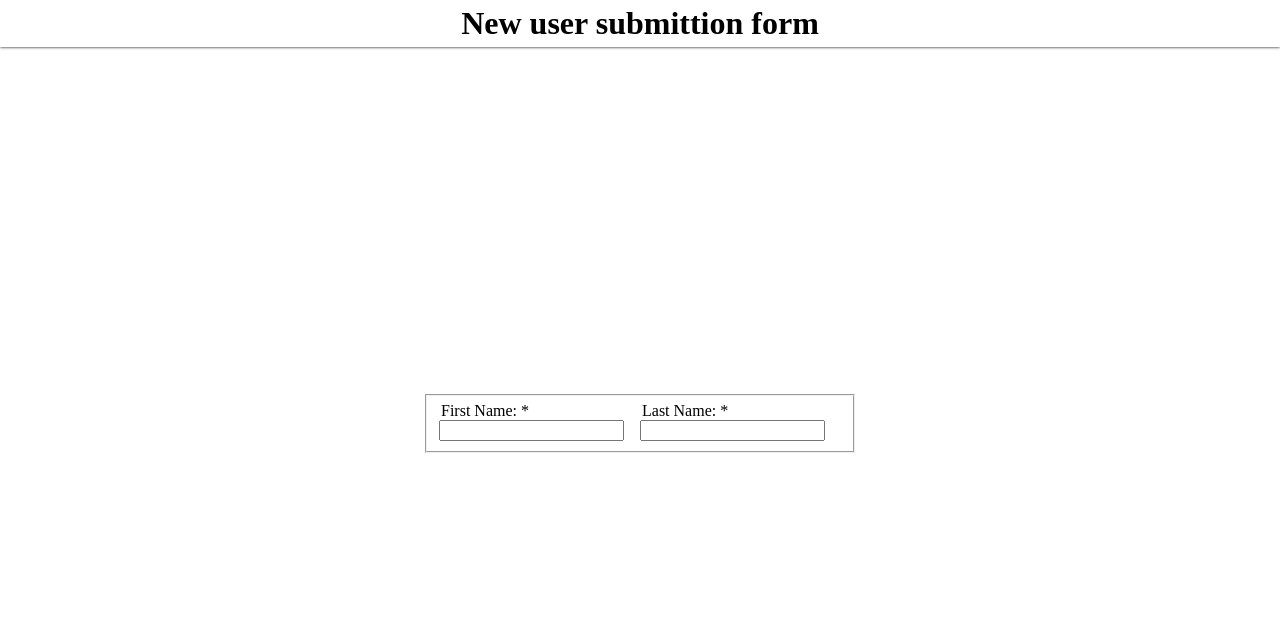
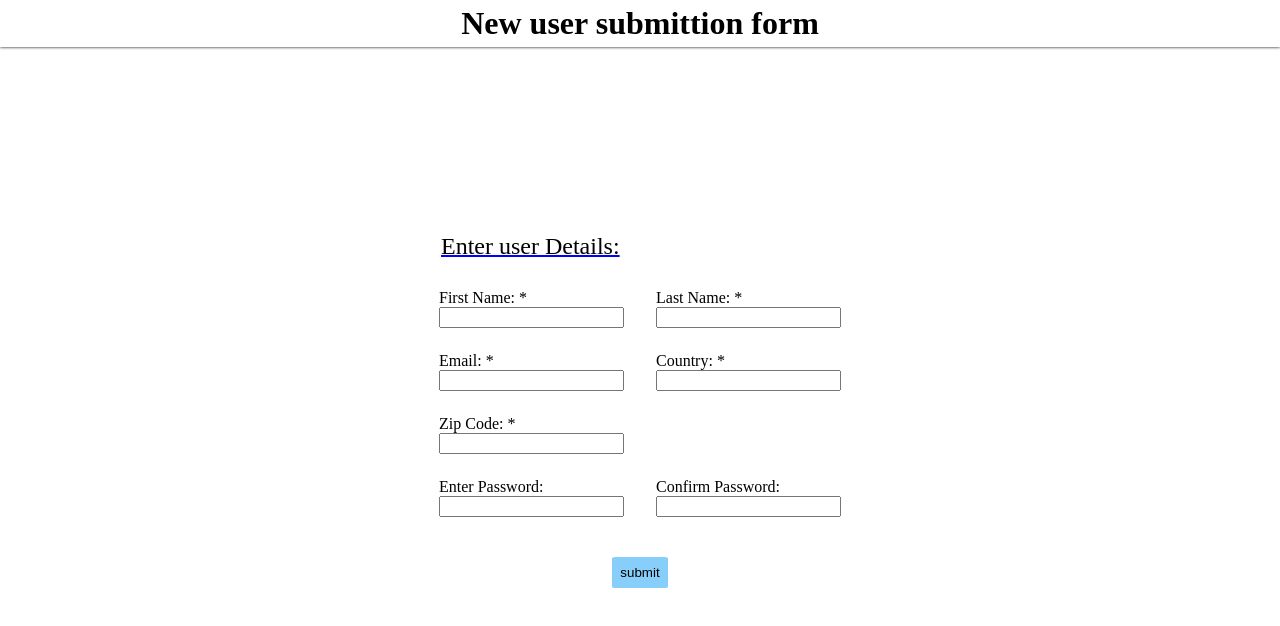
Before and after one commit to doxam1/formValidationJS, a website built with webpack: page src/index.html in a window 1280 px wide. Built offline with nearby package versions, Linux system fonts and the light colour scheme.

Commit message:
basic form elements done

```diff
--- a/src/index.html
+++ b/src/index.html
@@ -10,22 +10,83 @@
       <div>New user submittion form</div>
     </header>
     <main>
-      <form>
+      <form action="" method="post">
         <fieldset>
-          <div class="line1 formLine">
+          <legend>Enter user Details:</legend>
+          <div class="formLine">
             <div class="formItem">
-              <legend>
+              <label for="fName">
                 First Name: <span aria-label="required"> * </span>
-              </legend>
-              <input type="text" required minlength="2" />
+              </label>
+              <input
+                type="text"
+                id="fName"
+                required
+                minlength="2"
+                name="fName"
+              />
             </div>
             <div class="formItem">
-              <legend>Last Name: <span aria-label="required"> * </span></legend>
-              <input type="text" required minlength="2" />
+              <label for="lName"
+                >Last Name: <span aria-label="required"> * </span></label
+              >
+              <input
+                type="text"
+                id="lName"
+                required
+                minlength="2"
+                name="lName"
+              />
             </div>
-            <div class="formLine">
-              <!-- continue from here !!!!!!!!!!!! -->
+          </div>
+          <div class="formLine">
+            <div class="formItem">
+              <label for="email"
+                >Email: <span aria-label="required"> * </span></label
+              >
+              <input type="email" id="email" name="email" required />
             </div>
+            <div class="formItem">
+              <label for="country">
+                Country: <span aria-label="required"> * </span></label
+              >
+              <input
+                type="text"
+                id="country"
+                name="country"
+                required
+                list="countryNames"
+              />
+              <datalist id="countryNames">
+                <option value="israel">Israel</option>
+                <option value="USA">United States</option>
+                <option value="england">England</option>
+                <option value="brasil">Brasil</option>
+                <option value="equador">Equador</option>
+                <option value="china">China</option>
+                <option value="vietnam">Vietnam</option>
+              </datalist>
+            </div>
+          </div>
+          <div class="formLine">
+            <div class="formItem">
+              <label for="zipCode">Zip Code: <span aria-label="required"> * </span></label>
+              <input type="tel" name="zipCode" id="zipCode" required />
+            </div>
+            <div class="formItem errorMsgs"></div>
+          </div>
+          <div class="formLine">
+            <div class="formItem">
+              <label for="password"> Enter Password: </label>
+              <input type="password" required id="password" name="password" />
+            </div>
+            <div class="formItem">
+                <label for="passwordConfirm"> Confirm Password: </label>
+                <input type="password" name="passwordConfirm" id="passwordConfirm" required />
+            </div>
+          </div>
+          <div class="formLine subBtn">
+            <input type="submit" value="submit" />
           </div>
         </fieldset>
       </form>
--- a/src/styles/style.scss
+++ b/src/styles/style.scss
@@ -1,14 +1,16 @@
 // write style here in scss, main file.
 body {
   height: 100svh;
+  width: 100svw;
   display: flex;
   margin: 0;
   flex-direction: column;
   align-items: center;
+  justify-content: center;
 
   & header {
     height: 50px;
-        width: 100%;
+    width: 100svw;
     display: flex;
     justify-content: center;
     align-items: center;
@@ -21,18 +23,59 @@ body {
     display: flex;
     flex-direction: column;
     height: 100%;
-        width: 100%;
+    width: 100svw;
     justify-content: center;
     align-items: center;
 
     & form {
-            max-width: 60%;
+    //   max-width: 60%;
+
+      & legend {
+        text-decoration: 2px underline blue;
+        font-size: 1.5rem;
+        padding-bottom: 1.5rem;
+
+      }
+
+      & fieldset {
+        display: flex;
+        flex-direction: column;
+        gap: 1.5rem;
+        border: none; ///
 
         & .formLine {
           display: flex;
-                gap: 1rem;
+          gap: 2rem;
+
+          & .formItem {
+            display: flex;
+            flex-direction: column;
+          }
+
+          &.subBtn {
+            display: flex;
+            justify-content: center;
+            padding: 1rem;
+
+            & input {
+                padding: .5rem;
+                background-color: lightskyblue;
+                border: none;
+                border-radius: 5%;
+                cursor: pointer;
+
+                &:hover {
+                    opacity: 80%;
+
+                    &:active {
+                        opacity: 1;
+
                     }
                 }
             }
-
         }
+        }
+      }
+    }
+  }
+}
```
Also changed, not shown: dist/index.html, dist/main.js, src/styles/style.css. Lines whose indentation alone changed are shown as unchanged.
